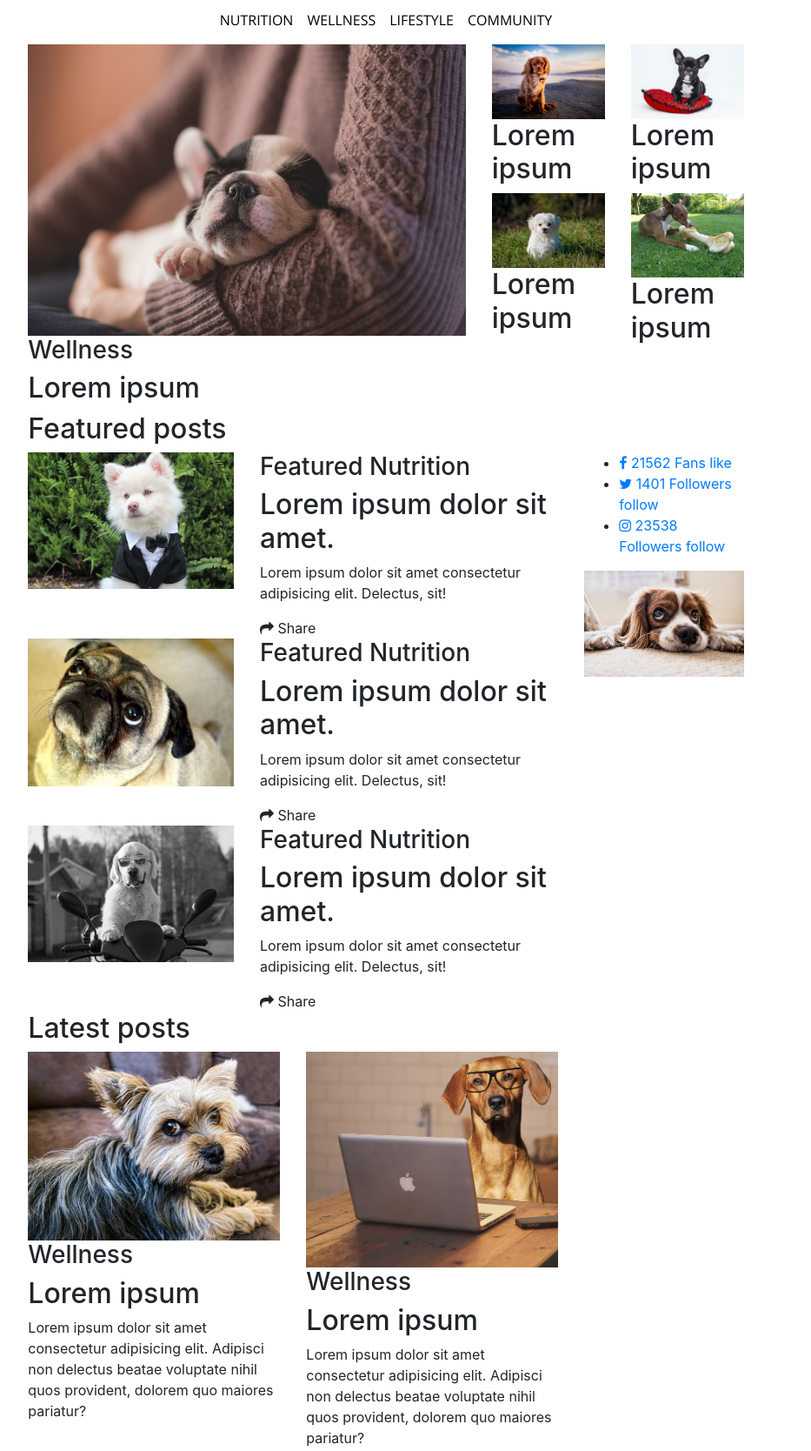
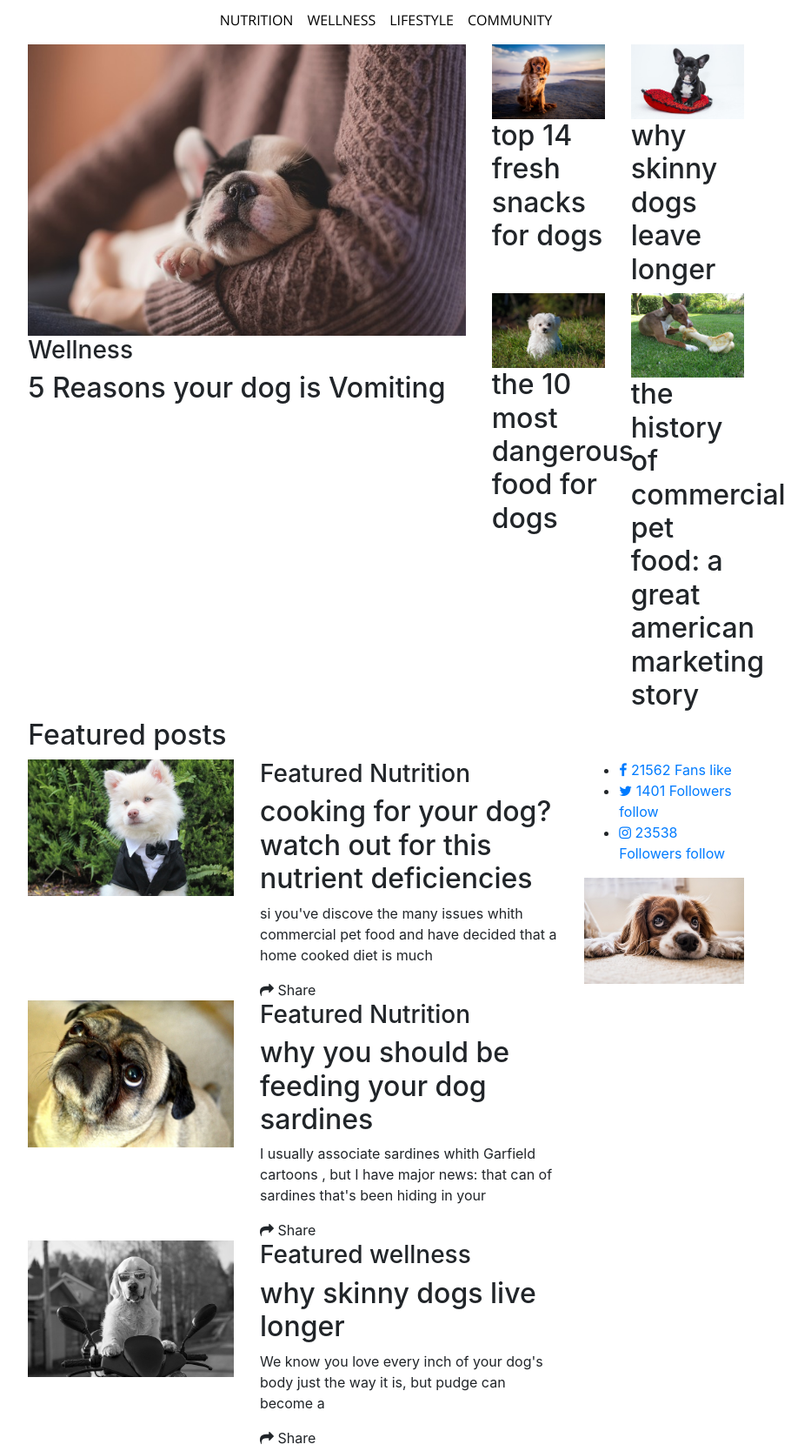
Before and after one commit to SergeBayet/FooDog, a website: page index.html in a window 1280 px wide. Shown: the part 113-1781 px from the top of the page at 87% size, without its empty margins (196-1129 px from the left). Drawn offline with nearby package versions, Linux system fonts and the light colour scheme.

Commit message:
ajout debut text

```diff
--- a/index.html
+++ b/index.html
@@ -89,7 +89,9 @@
 
             <div class="col-12 col-md-12">
               <h3 class="subject">Wellness</h3>
-              <h2 class="title-article-large">Lorem ipsum</h2>
+              <h2 class="title-article-large">
+                5 Reasons your dog is Vomiting
+              </h2>
             </div>
           </div>
         </div>
@@ -100,23 +102,28 @@
           <div class="image row">
             <div class="col-12 col-md-6">
               <img src="/assets/images/adorable-1854119_640.jpg" alt="dog" />
-              <h2 class="title-article-small">Lorem ipsum</h2>
+              <h2 class="title-article-small">top 14 fresh snacks for dogs</h2>
             </div>
 
             <div class="col-12 col-md-6">
               <img src="/assets/images/bulldog-1047518_640.jpg" alt="dog" />
-              <h2 class="title-article-small">Lorem ipsum</h2>
+              <h2 class="title-article-small">why skinny dogs leave longer</h2>
             </div>
           </div>
           <div class="image row">
             <div class="col-12 col-md-6">
               <img src="/assets/images/dog-1123016_640.jpg" alt="dog" />
-              <h2 class="title-article-small">Lorem ipsum</h2>
+              <h2 class="title-article-small">
+                the 10 most dangerous food for dogs
+              </h2>
             </div>
 
             <div class="col-12 col-md-6">
               <img src="/assets/images/dog-1398585_640.jpg" alt="dog" />
-              <h2 class="title-article-small">Lorem ipsum</h2>
+              <h2 class="title-article-small">
+                the history of commercial pet food: a great american marketing
+                story
+              </h2>
             </div>
           </div>
         </div>
@@ -132,11 +139,13 @@
             </div>
             <div class="col-md-7 col-lg-7">
               <h3 class="subject">Featured Nutrition</h3>
-              <h2 class="title-article-medium">Lorem ipsum dolor sit amet.</h2>
+              <h2 class="title-article-medium">
+                cooking for your dog? watch out for this nutrient deficiencies
+              </h2>
 
               <p class="description-text">
-                Lorem ipsum dolor sit amet consectetur adipisicing elit.
-                Delectus, sit!
+                si you've discove the many issues whith commercial pet food and
+                have decided that a home cooked diet is much
               </p>
               <a class="share"><i class="fa fa-share"></i> Share</a>
             </div>
@@ -145,11 +154,13 @@
             </div>
             <div class="col-md-7 col-lg-7">
               <h3 class="subject">Featured Nutrition</h3>
-              <h2 class="title-article-medium">Lorem ipsum dolor sit amet.</h2>
+              <h2 class="title-article-medium">
+                why you should be feeding your dog sardines
+              </h2>
 
               <p class="description-text">
-                Lorem ipsum dolor sit amet consectetur adipisicing elit.
-                Delectus, sit!
+                I usually associate sardines whith Garfield cartoons , but I
+                have major news: that can of sardines that's been hiding in your
               </p>
               <a class="share"><i class="fa fa-share"></i> Share</a>
             </div>
@@ -157,12 +168,12 @@
               <img src="/assets/images/dog-2537902_640.jpg" alt="dog" />
             </div>
             <div class="col-md-7 col-lg-7">
-              <h3 class="subject">Featured Nutrition</h3>
-              <h2 class="title-article-medium">Lorem ipsum dolor sit amet.</h2>
+              <h3 class="subject">Featured wellness</h3>
+              <h2 class="title-article-medium">why skinny dogs live longer</h2>
 
               <p class="description-text">
-                Lorem ipsum dolor sit amet consectetur adipisicing elit.
-                Delectus, sit!
+                We know you love every inch of your dog's body just the way it
+                is, but pudge can become a
               </p>
               <a class="share"><i class="fa fa-share"></i> Share</a>
             </div>
@@ -203,8 +214,10 @@
           <div class="row">
             <div class="col-12 col-md-6">
               <img src="/assets/images/dog-2785087_640.jpg" alt="dog" />
-              <h3 class="subject">Wellness</h3>
-              <h2 class="title-article-medium">Lorem ipsum</h2>
+              <h3 class="subject">Nutrition</h3>
+              <h2 class="title-article-medium">
+                The 11 dog food label tricks every owner need to know
+              </h2>
               <p class="description-text">
                 Lorem ipsum dolor sit amet consectetur adipisicing elit.
                 Adipisci non delectus beatae voluptate nihil quos provident,
@@ -361,13 +374,13 @@
               <h3 class="title-footer">instagram</h3>
               <div class="row">
                 <div class="col-4">
-                  <img src="/assets/images/girl-3706740_640.jpg" alt="dog" />
+                  <img
+                    src="/assets/images/reh-pinscher-4119263_640.jpg"
+                    alt="dog"
+                  />
                 </div>
                 <div class="col-4">
-                  <img
-                    src="/assets/images/golden-retriever-puppy-2706672_640.jpg"
-                    alt="dog"
-                  />
+                  <img src="/assets/images/wolf-2864647_640.jpg" alt="dog" />
                 </div>
                 <div class="col-4">
                   <img src="/assets/images/massage-1790063_640.jpg" alt="dog" />
@@ -375,7 +388,10 @@
               </div>
               <div class="row">
                 <div class="col-4">
-                  <img src="/assets/images/pet-3389729_640.jpg" alt="dog" />
+                  <img
+                    src="/assets/images/adorable-1850276_640.jpg"
+                    alt="dog"
+                  />
                 </div>
                 <div class="col-4">
                   <img src="/assets/images/pug-1210025_640.jpg" alt="dog" />
```
